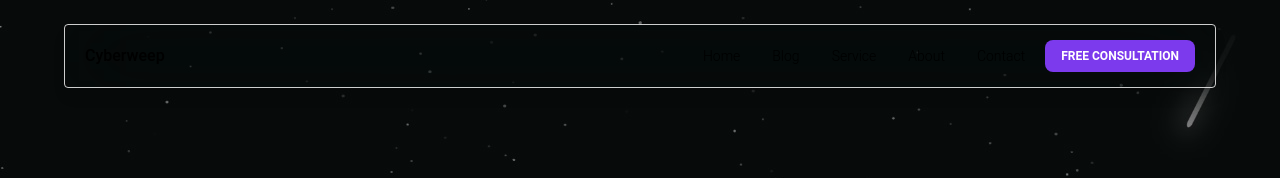
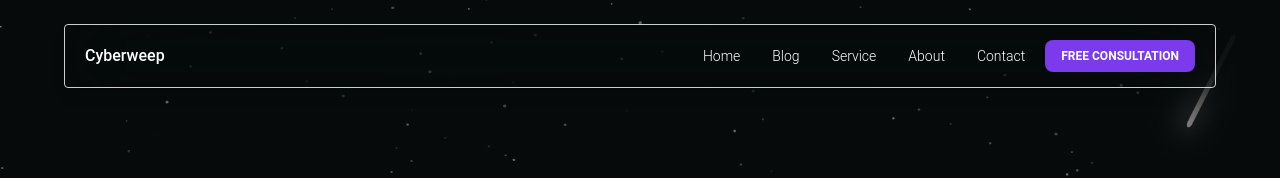
Before and after one commit to codingisf/cyberweep, a React (Vite) app: page /home in a window 1280 px wide. Shown: the top 178 px of the page. Built offline with nearby package versions, Linux system fonts and the light colour scheme.

Commit message:
Update StickyNavbar.jsx

```diff
--- a/src/Components/StickyNavbar.jsx
+++ b/src/Components/StickyNavbar.jsx
@@ -20,7 +20,7 @@ function StickyNavbar() {
   const navList = (
     <ul className="mb-4 flex flex-col gap-2 lg:mb-0 lg:mt-0 lg:flex-row lg:items-center lg:gap-6">
       {["Home", "Blog", "Service", "About", "Contact"].map((item, index) => (
-        <Typography key={index} as="li" variant="small" className="p-1 text-black">
+        <Typography key={index} as="li" variant="small" className="p-1 text-white">
           <Link to={`/${item.toLowerCase()}`} className="flex items-center" onClick={() => {
             if (window.innerWidth <= 960) {
               setOpenNav(!openNav);
@@ -34,10 +34,10 @@ function StickyNavbar() {
   );
 
   return (
-    <Navbar className="fixed top-3 left-1/2 transform -translate-x-1/2 z-[1000] bg-[#fff] my-3 px-5 py-3 text-center w-[90%] rounded shadow-lg">
+    <Navbar className="fixed top-3 left-1/2 transform -translate-x-1/2 z-[1000] bg-transparent  my-3 px-5 py-3 text-center w-[90%] rounded shadow-lg">
       <div className="flex items-center justify-between text-blue-gray-900 py-auto">
         {/* Logo */}
-        <Typography as="a" href="#" className="mr-4 cursor-pointer py-1.5 font-medium text-black">
+        <Typography as="a" href="#" className="mr-4 cursor-pointer py-1.5 font-medium text-white">
           Cyberweep
         </Typography>
 
@@ -52,12 +52,12 @@ function StickyNavbar() {
         {/* Mobile Menu Icon */}
         <IconButton
           variant="text"
-          className="ml-auto h-6 w-6 text-black hover:bg-transparent focus:bg-transparent active:bg-transparent lg:hidden"
+          className="ml-auto h-6 w-6 text-white hover:bg-transparent focus:bg-transparent active:bg-transparent lg:hidden"
           ripple={false}
           onClick={() => setOpenNav(!openNav)}
         >
           {openNav ? (
-            <svg xmlns="http://www.w3.org/2000/svg" fill="none" className="h-6 w-6 text-black " viewBox="0 0 24 24" stroke="currentColor" strokeWidth={2}>
+            <svg xmlns="http://www.w3.org/2000/svg" fill="none" className="h-6 w-6 text-white " viewBox="0 0 24 24" stroke="currentColor" strokeWidth={2}>
               <path strokeLinecap="round" strokeLinejoin="round" d="M6 18L18 6M6 6l12 12" />
             </svg>
           ) : (
@@ -71,7 +71,7 @@ function StickyNavbar() {
       {/* Mobile Navigation */}
       <Collapse open={openNav}>
         <div className="flex flex-col items-center gap-2">{navList}</div>
-        <Button fullWidth variant="text" size="sm" className="bg-violet-600 px-4 py-2">
+        <Button fullWidth variant="text" size="sm" className="bg-violet-600 px-4 py-2 text-white">
           Free Consultation
         </Button>
       </Collapse>
```
